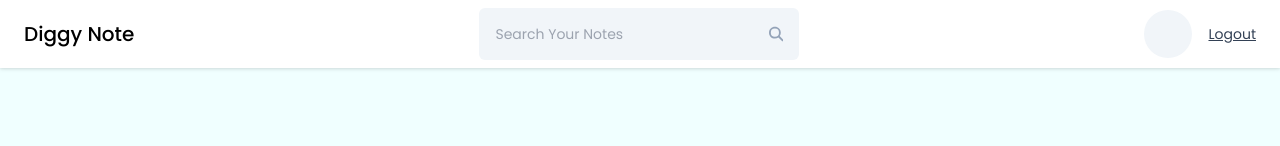
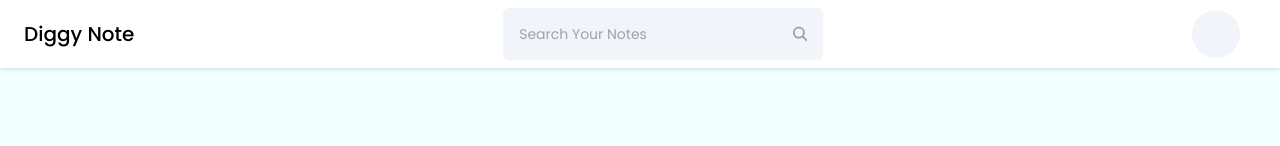
Before and after one commit to t3nsor98/Full_Stack_Note_App, a React (Vite) app in the folder frontend/notes-app/: page /dashboard in a window 1280 px wide. Shown: the top 146 px of the page. Built offline with nearby package versions, Linux system fonts and the light colour scheme; no server answers.

Commit message:
logout btn issue fixed

```diff
--- a/frontend/notes-app/src/components/Cards/ProfileInfo.jsx
+++ b/frontend/notes-app/src/components/Cards/ProfileInfo.jsx
@@ -8,9 +8,9 @@ export default function ProfileInfo({ userInfo, onLogout }) {
       </div>
       <div>
         <p className="text-sm font-medium">{userInfo?.fullName}</p>
-        <button className="text-sm text-slate-700 underline" onClick={onLogout}>
+        {userInfo && <button className="text-sm text-slate-700 underline" onClick={onLogout}>
           Logout
-        </button>
+        </button>}
       </div>
     </div>
   );
```
